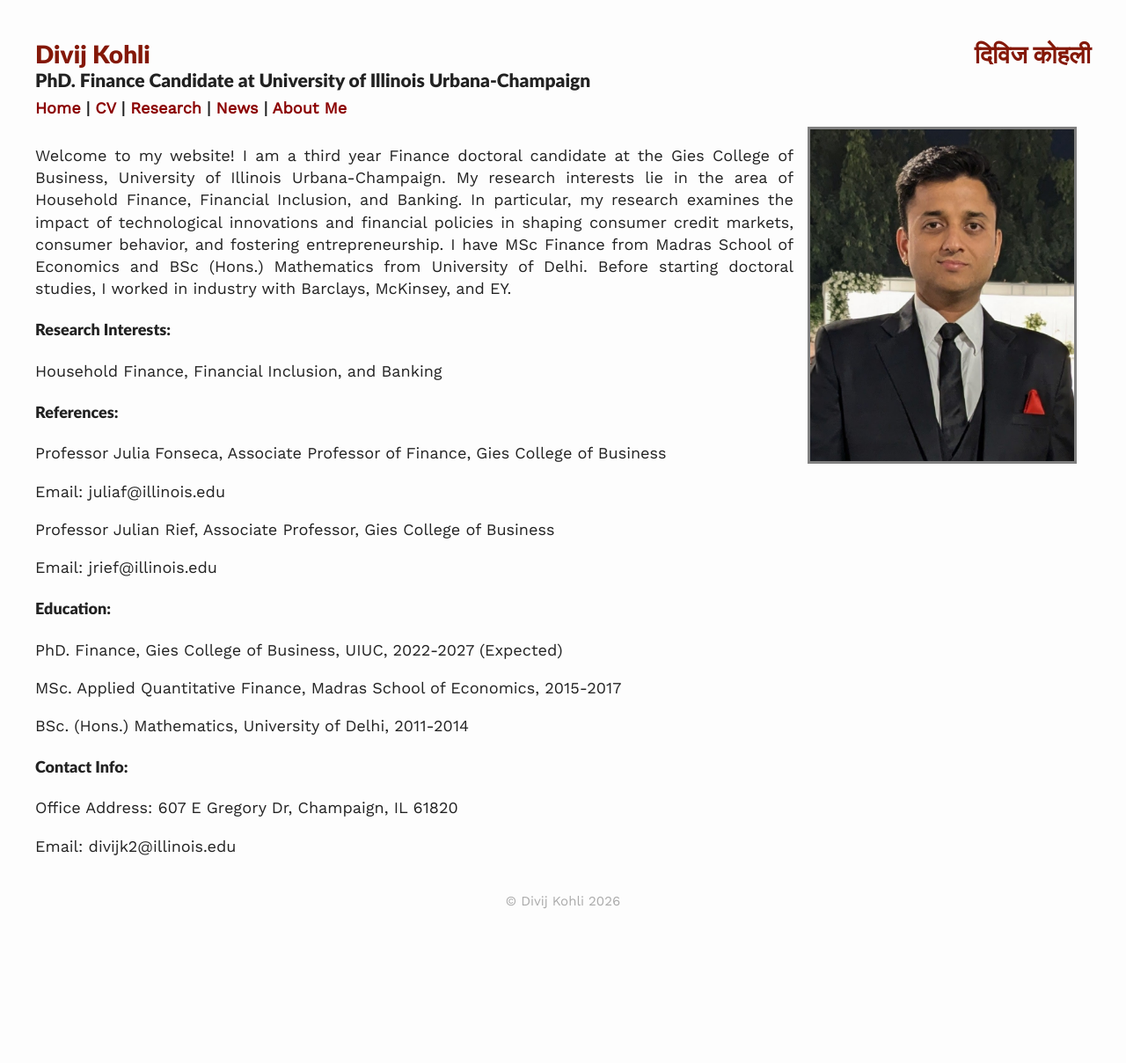
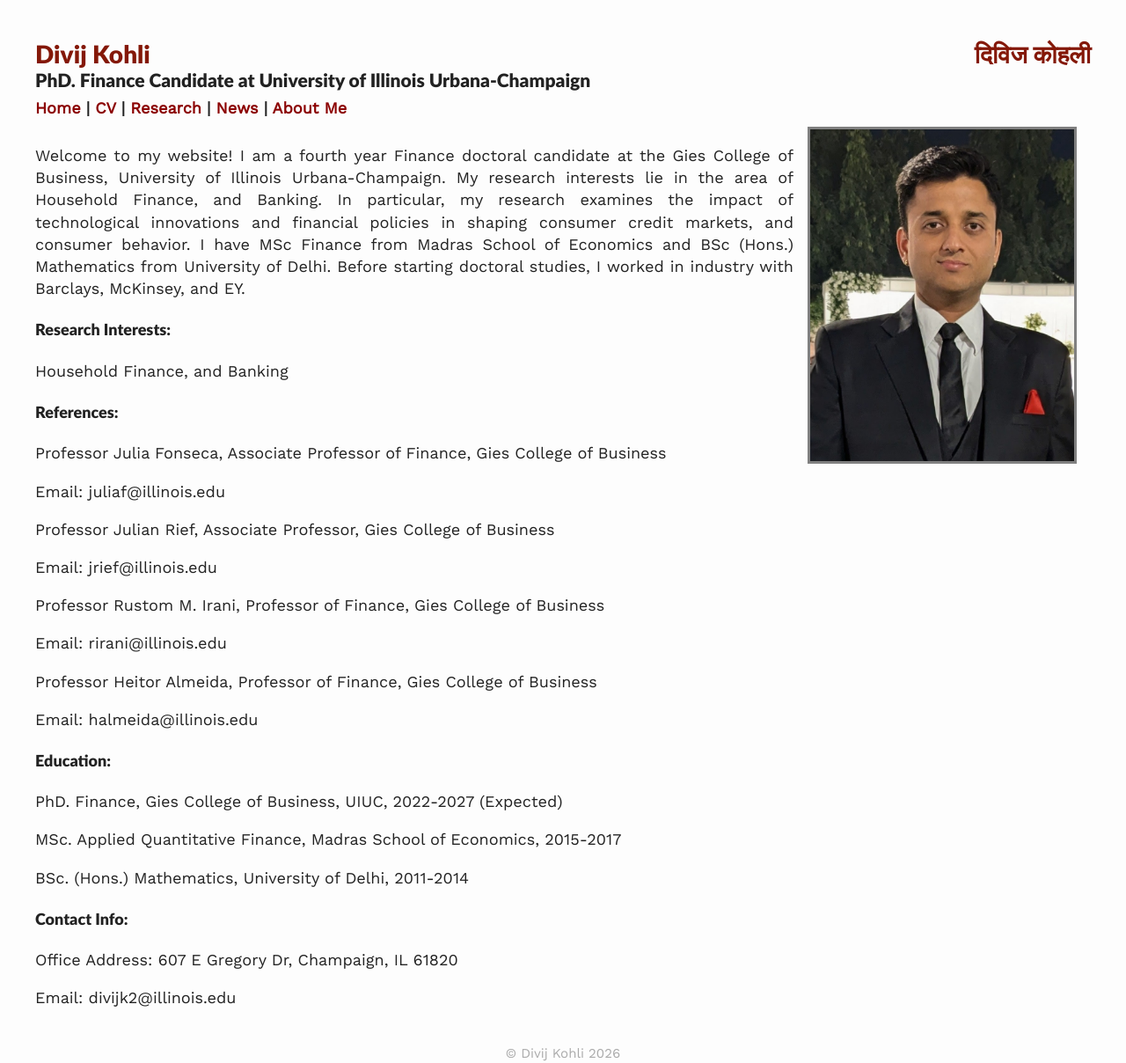
Before and after one commit to divijkohli/divijkohli.github.io, a Jekyll site: the page built from index.md, in a window 1280 px wide. Shown: the whole page at 88% size. Built offline with Jekyll 4.4.1, drawn with Linux system fonts in a browser that asks for light colours; nearby versions of some CDN libraries; before the commit the page ends 1035 px from its top, so only the background shows below that.

Commit message:
Revise biography and update references
Updated biography to reflect current academic year and revised research interests. Added additional references and their contact information.

```diff
--- a/index.md
+++ b/index.md
@@ -8,12 +8,12 @@ published: true
 ---
 <hr style="line-height: 2px; visibility:hidden;" />
 
-<p align="justify"> Welcome to my website! I am a third year Finance doctoral candidate at the Gies College of Business, University of Illinois Urbana-Champaign.
-My research interests lie in the area of Household Finance, Financial Inclusion, and Banking. In particular, my research examines the impact of technological innovations and financial
-policies in shaping consumer credit markets, consumer behavior, and fostering entrepreneurship. I have MSc Finance from Madras School of Economics and BSc (Hons.) Mathematics from University of Delhi. Before starting doctoral studies, I worked in industry with Barclays, McKinsey, and EY. </p>
+<p align="justify"> Welcome to my website! I am a fourth year Finance doctoral candidate at the Gies College of Business, University of Illinois Urbana-Champaign.
+My research interests lie in the area of Household Finance, and Banking. In particular, my research examines the impact of technological innovations and financial
+policies in shaping consumer credit markets, and consumer behavior. I have MSc Finance from Madras School of Economics and BSc (Hons.) Mathematics from University of Delhi. Before starting doctoral studies, I worked in industry with Barclays, McKinsey, and EY. </p>
 
 #### Research Interests:
-Household Finance, Financial Inclusion, and Banking
+Household Finance, and Banking
 
 #### References:
 Professor Julia Fonseca, Associate Professor of Finance, Gies College of Business
@@ -23,6 +23,14 @@ Email: juliaf@illinois.edu
 Professor Julian Rief, Associate Professor, Gies College of Business
 
 Email: jrief@illinois.edu
+
+Professor Rustom M. Irani, Professor of Finance, Gies College of Business
+
+Email: rirani@illinois.edu
+
+Professor Heitor Almeida, Professor of Finance, Gies College of Business
+
+Email: halmeida@illinois.edu
 
 #### Education:
 PhD. Finance, Gies College of Business, UIUC, 2022-2027 (Expected)
```
